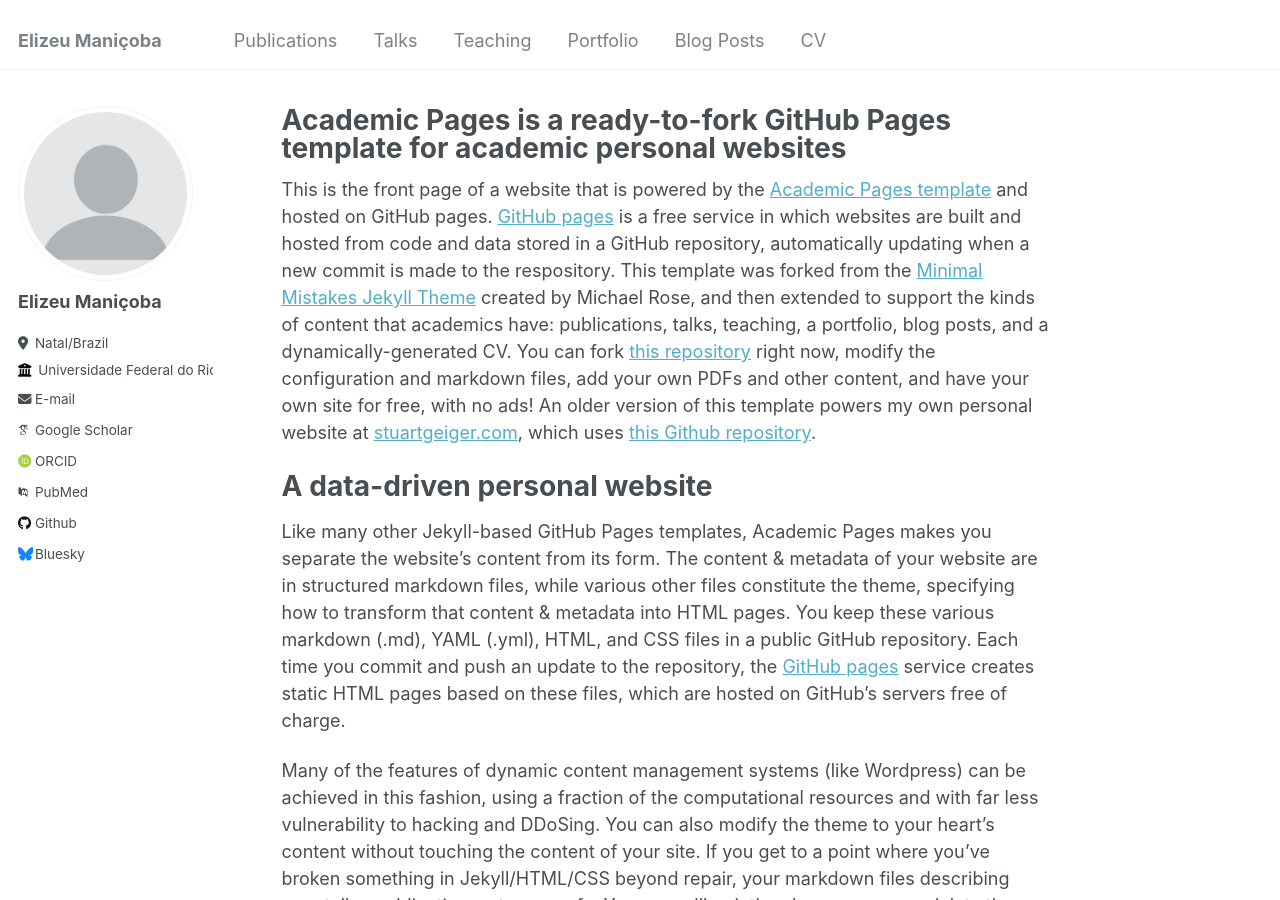
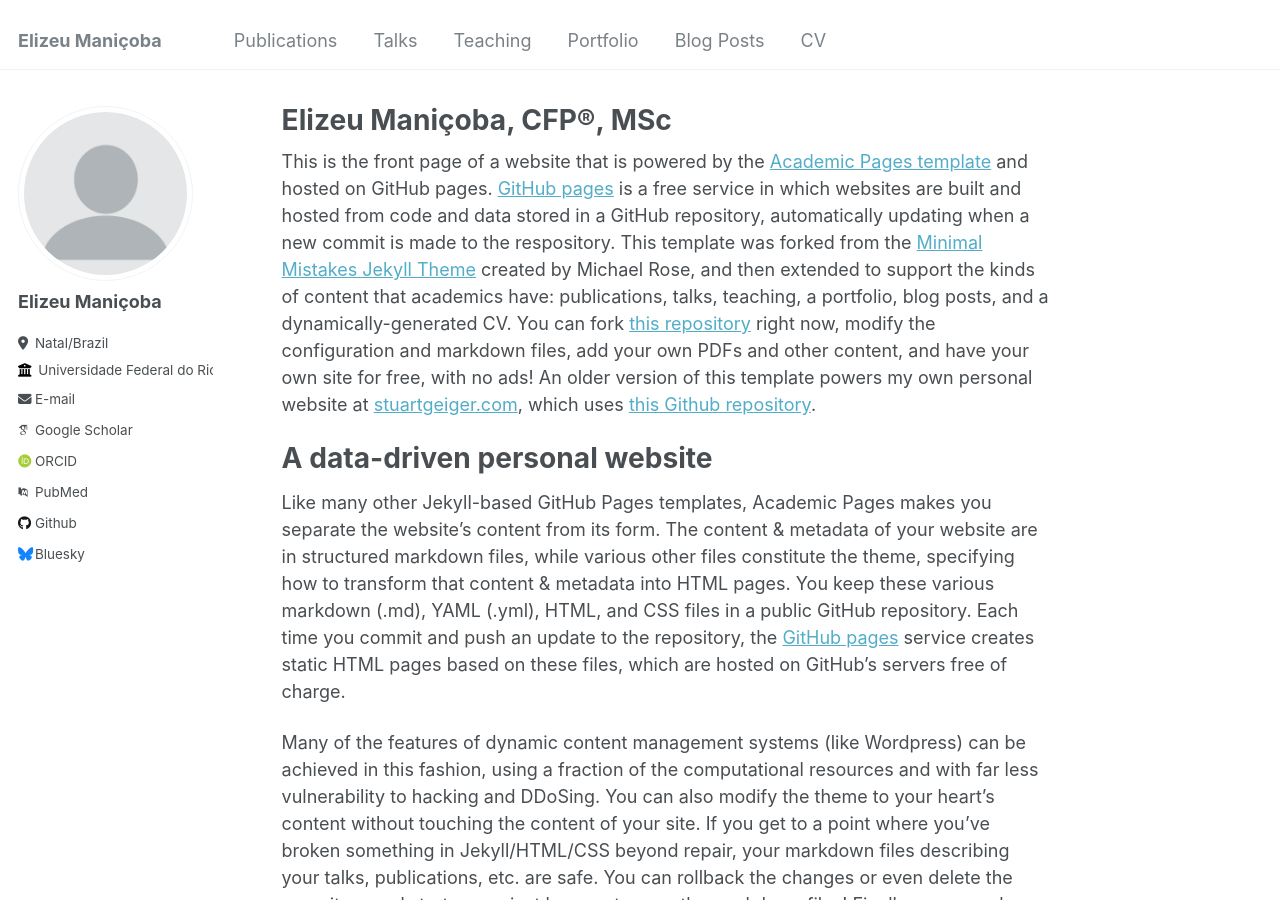
Before and after one commit to ElizeuManicoba/personalsite, a Jekyll site: the page built from _pages/about.md, in a window 1280 px wide and 900 px high. Built offline with Jekyll 4.4.1, drawn with Linux system fonts in a browser that asks for light colours; some web fonts are replaced.

Commit message:
Update about.md

```diff
--- a/_pages/about.md
+++ b/_pages/about.md
@@ -1,6 +1,6 @@
 ---
 permalink: /
-title: "Academic Pages is a ready-to-fork GitHub Pages template for academic personal websites"
+title: "Elizeu Maniçoba, CFP®, MSc"
 author_profile: true
 redirect_from:
   - /about/
```
